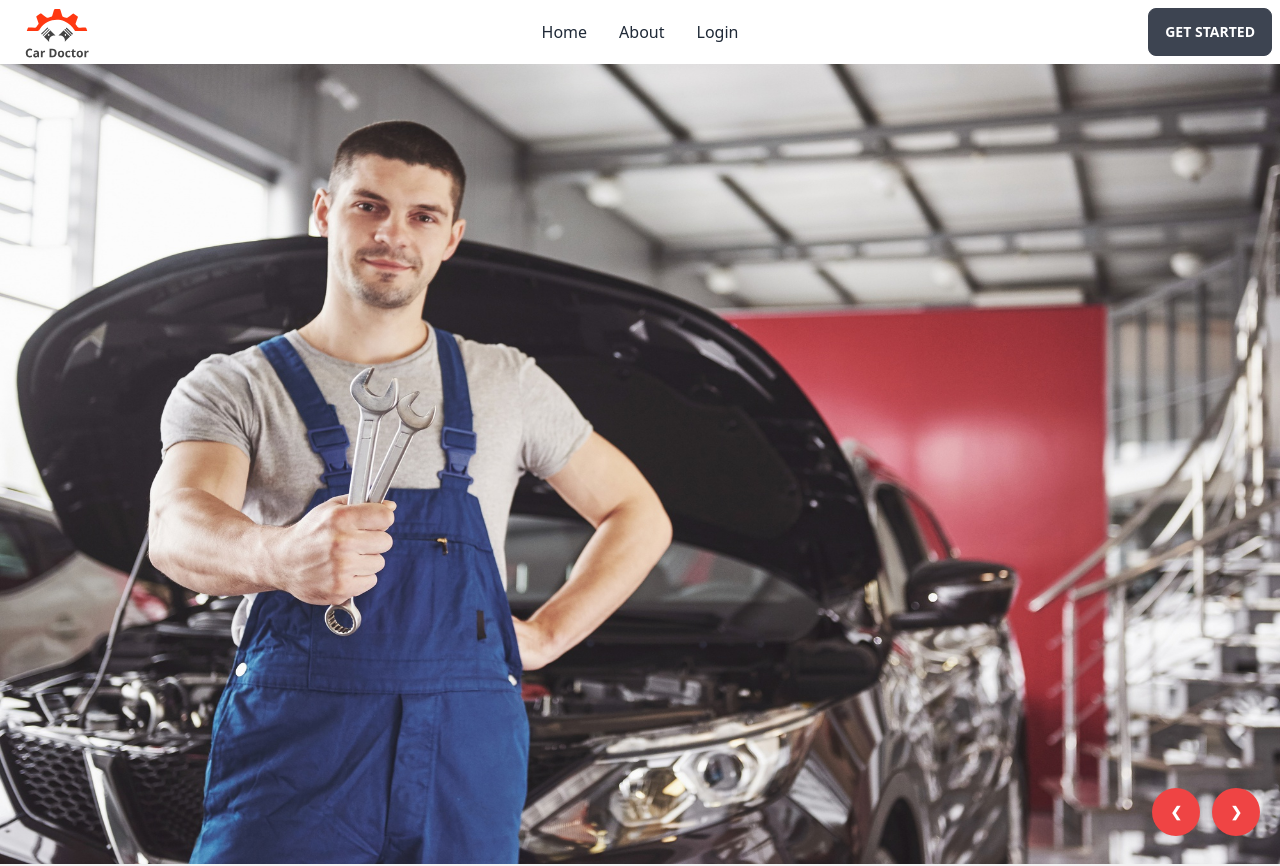
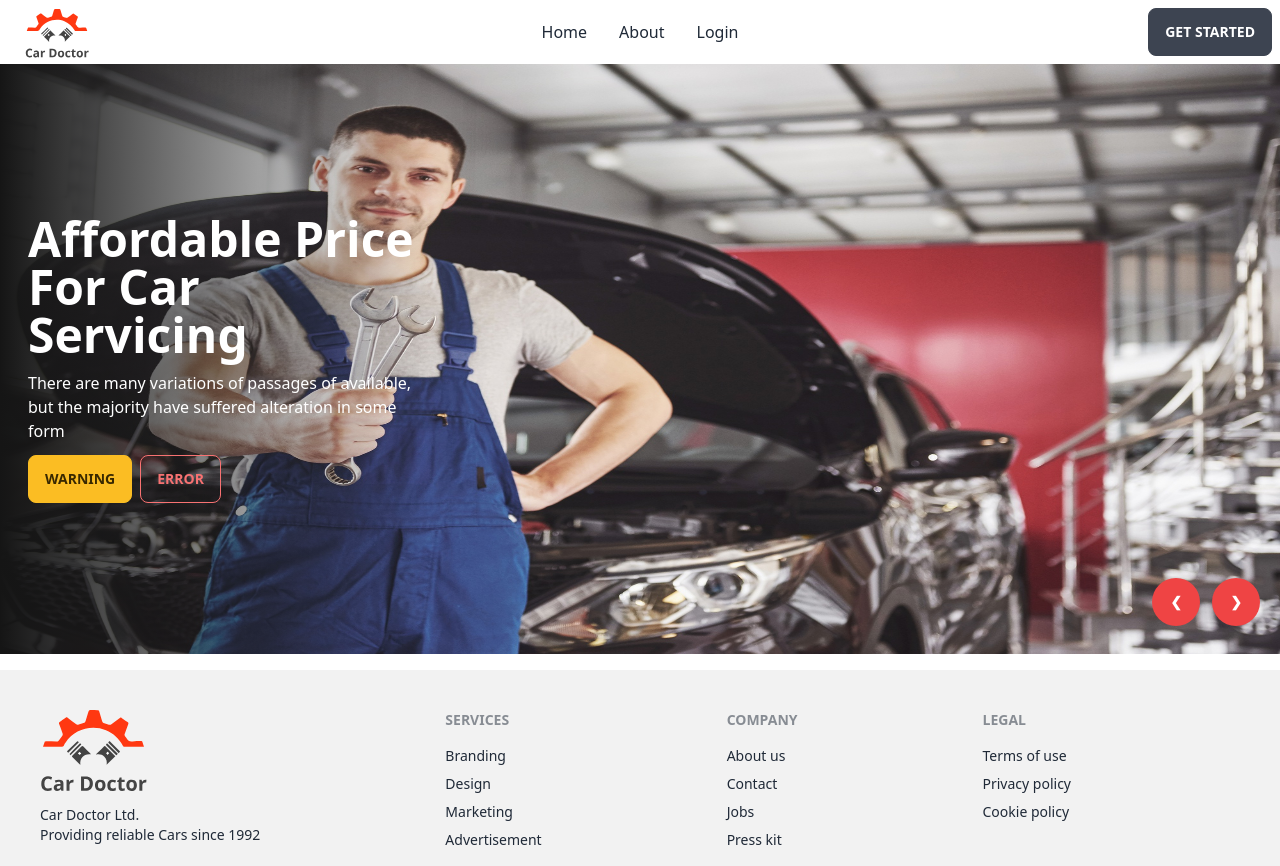
Before and after one commit to emon3455/M69-Car-House-Client, a React (Vite) app: page / in a window 1280 px wide. Shown: the top 866 px of the page. Built offline with nearby package versions, Linux system fonts and the light colour scheme.

Commit message:
banner done

```diff
--- a/src/Pages/Home/Banner.jsx
+++ b/src/Pages/Home/Banner.jsx
@@ -7,9 +7,21 @@ import img4 from "../../assets/images/banner/4.jpg"
 
 const Banner = () => {
     return (
-        <div className="carousel w-full max-h-screen">
+        <div className="carousel w-full h-[590px] mb-4 ">
             <div id="slide1" className="carousel-item relative w-full">
                 <img src={img1} className="w-full object-fill" />
+                <div className="absolute top-0 left-0 w-3/4 lg:w-1/3 h-full transform flex flex-col justify-center pl-7  text-white space-y-3 bg-gradient-to-r from-[#151515] to-[rgba(21, 21, 21, 0)]">
+                    <h2 className="text-2xl lg:text-5xl font-bold">
+                        Affordable Price For Car Servicing
+                    </h2>
+                    <p>
+                    There are many variations of passages of  available, but the majority have suffered alteration in some form
+                    </p>
+                    <div className="space-x-2">
+                        <button className="btn btn-warning">Warning</button>
+                        <button className="btn btn-outline btn-error">Error</button>
+                    </div>
+                </div>
                 <div className="absolute flex justify-end transform -translate-y-1/2 space-x-3 left-5 right-5 bottom-1">
                     <a href="#slide4" className="btn btn-circle bg-red-500 border-none">❮</a>
                     <a href="#slide2" className="btn btn-circle bg-red-500 border-none">❯</a>
@@ -17,6 +29,18 @@ const Banner = () => {
             </div>
             <div id="slide2" className="carousel-item relative w-full">
                 <img src={img2} className="w-full" />
+                <div className="absolute top-0 left-0 w-3/4 lg:w-1/3 h-full transform flex flex-col justify-center pl-7  text-white space-y-3 bg-gradient-to-r from-[#151515] to-[rgba(21, 21, 21, 0)]">
+                    <h2 className="text-2xl lg:text-5xl font-bold">
+                        Affordable Price For Car Servicing
+                    </h2>
+                    <p>
+                    There are many variations of passages of  available, but the majority have suffered alteration in some form
+                    </p>
+                    <div className="space-x-2">
+                        <button className="btn btn-warning">Warning</button>
+                        <button className="btn btn-outline btn-error">Error</button>
+                    </div>
+                </div>
                 <div className="absolute flex justify-end transform -translate-y-1/2 space-x-3 left-5 right-5 bottom-1">
                     <a href="#slide1" className="btn btn-circle bg-red-500 border-none">❮</a>
                     <a href="#slide3" className="btn btn-circle bg-red-500 border-none">❯</a>
@@ -24,6 +48,18 @@ const Banner = () => {
             </div>
             <div id="slide3" className="carousel-item relative w-full">
                 <img src={img3} className="w-full" />
+                <div className="absolute top-0 left-0 w-3/4 lg:w-1/3 h-full transform flex flex-col justify-center pl-7  text-white space-y-3 bg-gradient-to-r from-[#151515] to-[rgba(21, 21, 21, 0)]">
+                    <h2 className="text-2xl lg:text-5xl font-bold">
+                        Affordable Price For Car Servicing
+                    </h2>
+                    <p>
+                    There are many variations of passages of  available, but the majority have suffered alteration in some form
+                    </p>
+                    <div className="space-x-2">
+                        <button className="btn btn-warning">Warning</button>
+                        <button className="btn btn-outline btn-error">Error</button>
+                    </div>
+                </div>
                 <div className="absolute flex justify-end transform -translate-y-1/2 space-x-3 left-5 right-5 bottom-1">
                     <a href="#slide2" className="btn btn-circle bg-red-500 border-none">❮</a>
                     <a href="#slide4" className="btn btn-circle bg-red-500 border-none">❯</a>
@@ -31,6 +67,18 @@ const Banner = () => {
             </div>
             <div id="slide4" className="carousel-item relative w-full">
                 <img src={img4} className="w-full" />
+                <div className="absolute top-0 left-0 w-3/4 lg:w-1/3 h-full transform flex flex-col justify-center pl-7  text-white space-y-3 bg-gradient-to-r from-[#020202] to-[rgba(21, 21, 21, 40)]">
+                    <h2 className="text-2xl lg:text-5xl font-bold">
+                        Affordable Price For Car Servicing
+                    </h2>
+                    <p>
+                    There are many variations of passages of  available, but the majority have suffered alteration in some form
+                    </p>
+                    <div className="space-x-2">
+                        <button className="btn btn-warning">Warning</button>
+                        <button className="btn btn-outline btn-error">Error</button>
+                    </div>
+                </div>
                 <div className="absolute flex justify-end transform -translate-y-1/2 space-x-3 left-5 right-5 bottom-1">
                     <a href="#slide3" className="btn btn-circle bg-red-500 border-none">❮</a>
                     <a href="#slide1" className="btn btn-circle bg-red-500 border-none">❯</a>
```
